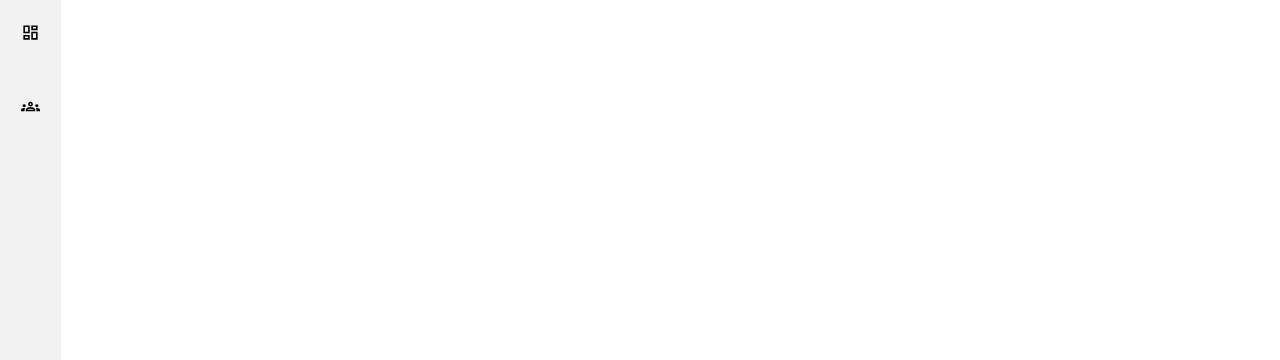
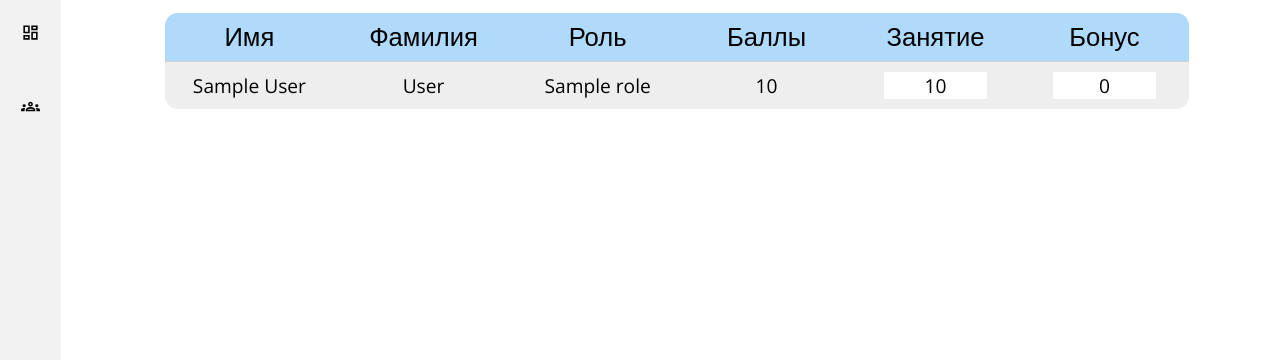
Before and after one commit to AndrewBroke/saikt-classes, a Django app: page /classes/1/ in a window 1280 px wide. Shown: the part 60-420 px from the top of the page. Run offline with Django 4.2, Linux system fonts and the light colour scheme; tables that the repository leaves empty hold one stand-in row (values such as "Sample post").

Commit message:
table added

```diff
--- /dev/null
+++ b/saikt_classes/classes/static/classes/css/group.css
@@ -0,0 +1,54 @@
+#table-container {
+    display: flex;
+    justify-content: center;
+    width: 100%;
+}
+
+table {
+    background-color: #eeeeee;
+    min-width: 80vw;
+    padding: 1vw;
+    border-radius: 1vw;
+    border-collapse: collapse;
+    overflow: hidden;
+}
+
+table tr:first-child {
+    background-color: #AFDAFC;
+    border-bottom: 0.1vw solid rgb(209, 209, 209);
+}
+
+td {
+    padding: 0.8vw 0;
+    border-bottom: 0.1vw solid rgb(209, 209, 209);
+    font-size: 1.5vw;
+    text-align: center;
+    width: 8vw;
+}
+
+table tr:last-child td {
+    border-bottom: none;
+}
+
+th {
+    font-weight: 500;
+    padding: 0.5vw 0;
+    width: 8vw;
+}
+
+input {
+    width: 8vw;
+    text-align: center;
+    appearance: none;
+    background-color: rgb(255, 255, 255);
+}
+
+input::-webkit-outer-spin-button,
+input::-webkit-inner-spin-button {
+  -webkit-appearance: none;
+  margin: 0;
+}
+
+input[type=number] {
+    -moz-appearance:textfield;
+}
--- a/saikt_classes/classes/static/classes/css/style.css
+++ b/saikt_classes/classes/static/classes/css/style.css
@@ -108,7 +108,7 @@ header {
     box-shadow: 0.1vw 0.1vw 0.2vw rgb(214, 214, 214);
     border-radius: 1vw;
     width: 17.5vw;
-    height: 15vw;
+    height: 16vw;
 }
 
 .card-header {
--- a/saikt_classes/classes/templates/classes/group.html
+++ b/saikt_classes/classes/templates/classes/group.html
@@ -2,5 +2,33 @@
 {% load static %}
 {% load extras %}
 
+{% block load_css %}
+<link rel="stylesheet" href="{% static 'classes/css/group.css' %}">
+{% endblock load_css %}
+
 {% block content %}
+<div id="table-container">
+    <form action="#" method='POST'>
+        <table>
+            <tr>
+                <th>Имя</th>
+                <th>Фамилия</th>
+                <th>Роль</th>
+                <th>Баллы</th>
+                <th>Занятие</th>
+                <th>Бонус</th>
+            </tr>
+            {% for student in students %}
+            <tr>
+                <td>{{ student.name }}</td>
+                <td>{{ student.surname }}</td>
+                <td>{{ student.role }}</td>
+                <td>{{ student.xp_score }}</td>
+                <td class='controls-course'><input type="number" name='lesson' value='10' min='0' max='10'></td>
+                <td class='controls-course'><input type="number" name='bonus' value='0' min='-10' max='10'></td>
+            </tr>
+            {% endfor %}
+        </table>
+    </form>
+</div>
 {% endblock content %}
--- a/saikt_classes/classes/templates/classes/index.html
+++ b/saikt_classes/classes/templates/classes/index.html
@@ -6,8 +6,7 @@
 <section id='cards'>
     {% for group in groups %}
     <div class='card'>
-        {% comment %} <a href="{% url "group" "{{ group.course }}" %}">  {% endcomment %}
-        <a href="#"></a>
+        <a href="{% url "group" group.pk %}">
             <div class='card-header'>
                 <div class="card-logo"><img src="{{ group.course.logo.url }}" alt=""></div>
                 <h3 class="card-name">{{ group.course }}</h3>
--- a/saikt_classes/classes/views.py
+++ b/saikt_classes/classes/views.py
@@ -30,10 +30,13 @@ def group(request, course_id):
         wd_output += str(i) + ", "
     wd_output = wd_output[:-2]
 
+    students = Student.objects.filter(course_id = course_id)
+
 
 
     context = {
-        "title": f"{course.course} {wd_output} {course.time.strftime('%H:%M')}"
+        "title": f"{course.course} {wd_output} {course.time.strftime('%H:%M')}",
+        "students": students
     }
     return render(request, 'classes/group.html', context)
 
```
Also changed, not shown: saikt_classes/classes/static/classes/js/group.js (added).
